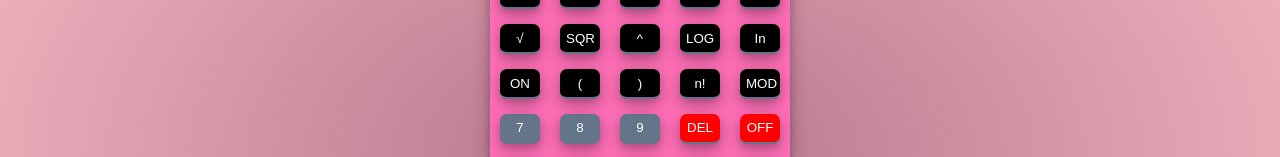
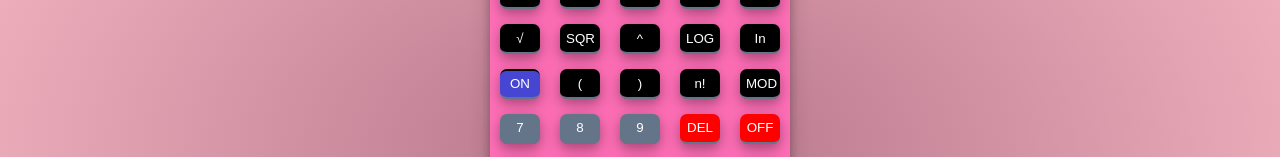
Before and after one commit to Oyelowo/react_scientific_calculator, a React (Create React App) app: page / in a window 1280 px wide. Shown: the part 241-398 px from the top of the page. Built offline with nearby package versions, Linux system fonts and the light colour scheme.

Commit message:
keys also disallowed if off. and clear/on button styled differently

```diff
--- a/src/containers/calculatorContainer/calculatorContainer.css
+++ b/src/containers/calculatorContainer/calculatorContainer.css
@@ -67,8 +67,8 @@ input.button:active, .extraKeys button{
     opacity: 0.9;
 }
 
-#on{
-    background: rgb(0, 0, 219);
+#clear{
+    background: rgb(70, 70, 211);
 }
 
 .button.black {
--- a/src/containers/calculatorContainer/calculatorContainer.jsx
+++ b/src/containers/calculatorContainer/calculatorContainer.jsx
@@ -39,7 +39,7 @@ class CalculatorContainer extends Component {
 
     displayedCharactersHandler = (event) => {
         try {
-            let {displayedCharacters, trigIsDegree} = this.state;
+            let {displayedCharacters, trigIsDegree, calculatorIsOn} = this.state;
 
             const operatorsRegex = /[+-/*%]/;
             let {value: eventTargetValue} = event.target;
@@ -53,7 +53,7 @@ class CalculatorContainer extends Component {
                     ? '%'
                     : eventTargetValue;
 
-            if (event.keyCode) {
+            if (event.keyCode && calculatorIsOn) {
                 eventTargetValue = this.getBtnChar();
             }
 
@@ -291,7 +291,6 @@ class CalculatorContainer extends Component {
                     value={calcKey.btnCharacter}/></span>
         ));
 
-
         // change font size of display dynamicaly. if there is error, make it smaller,
         // so, it can e big enough to contain the error messages, otherwise, keep the
         // default
```
Also changed, not shown: 1 other file (tests, documents, lock files or other folders).
